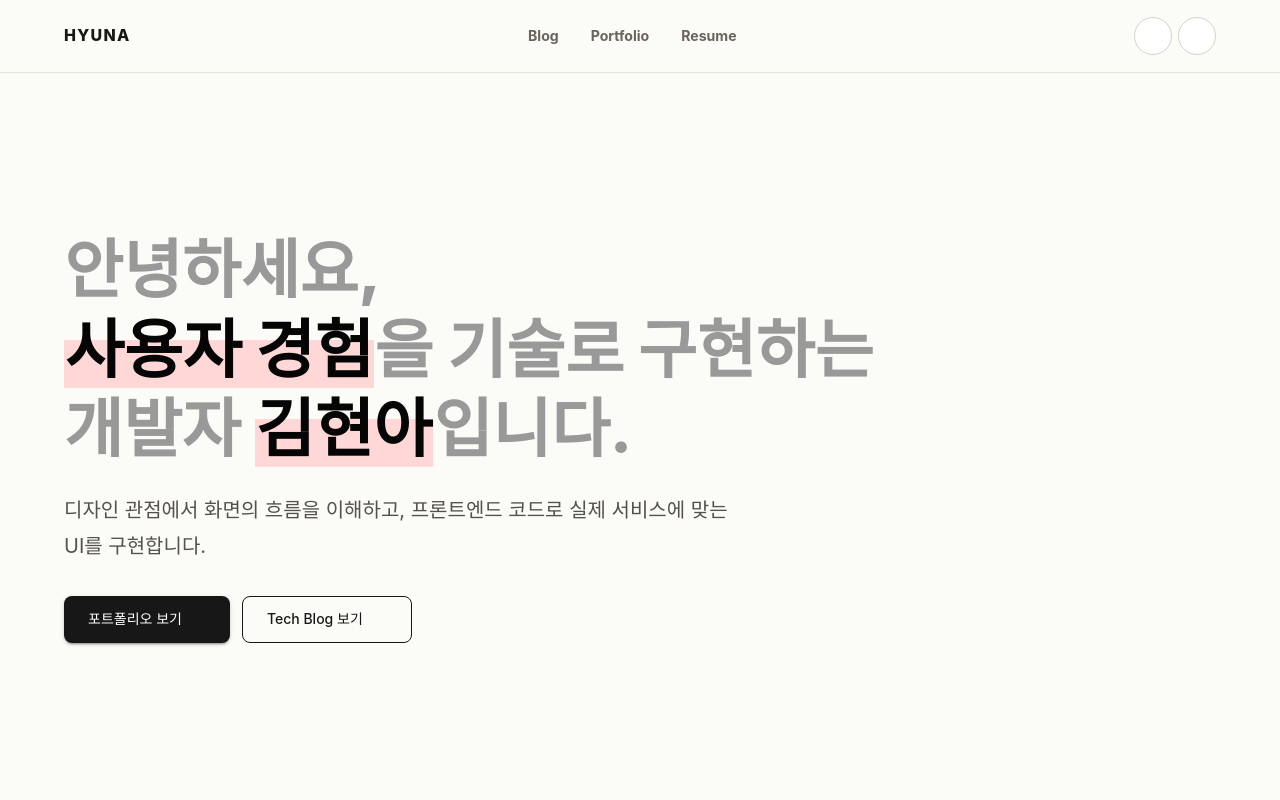
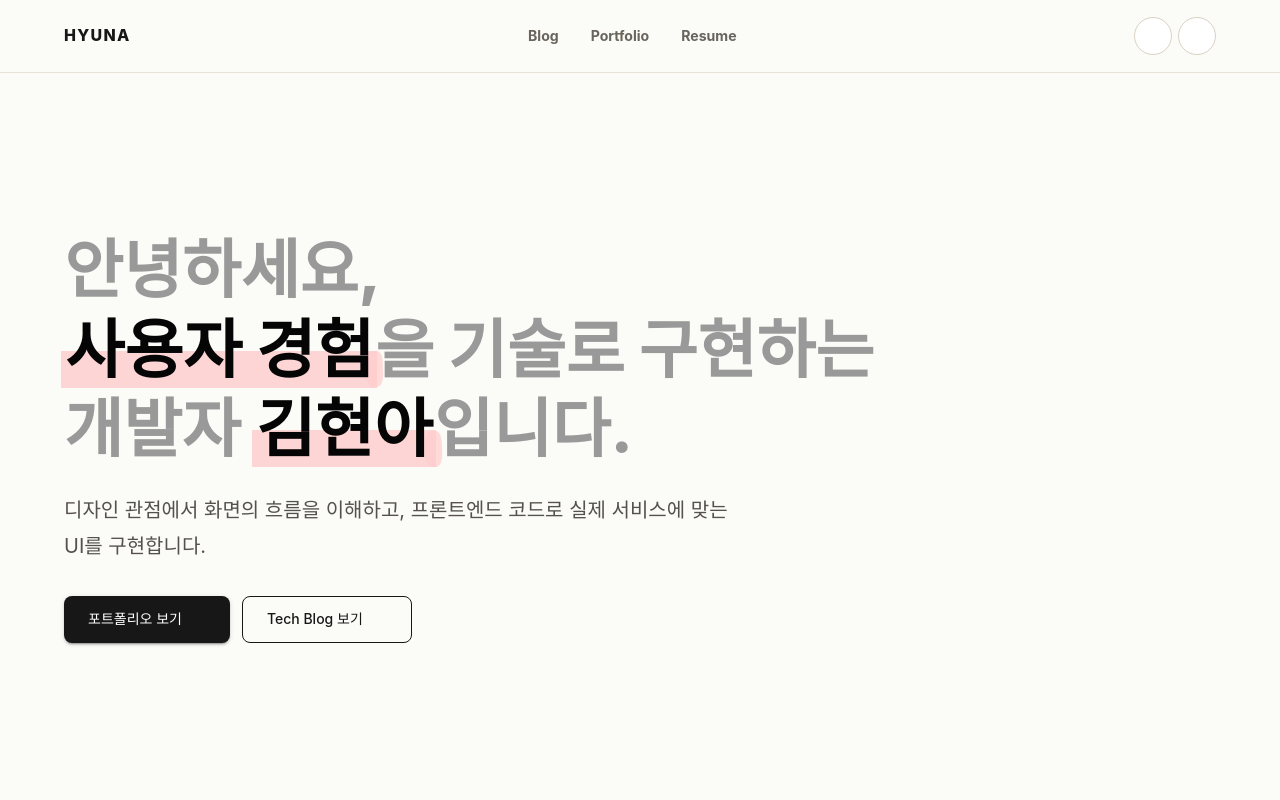
Before and after one commit to wynsumhi/wynsumhi.github.io, a React (Vite) app: page / in a window 1280 px wide. Shown: the top 800 px of the page. Built offline with nearby package versions, Linux system fonts and the light colour scheme; some icons are missing; a web font is replaced by a local one.

Commit message:
style: 홈 타이틀 형광펜 효과 보정

```diff
--- a/src/pages/Home/HomePage.tsx
+++ b/src/pages/Home/HomePage.tsx
@@ -43,11 +43,33 @@ const strengths = [
 
 // 형광펜 강조 스타일
 const highlightTextSx = {
-  display: "inline",
+  position: "relative",
+  display: "inline-block",
   color: "#050505",
-  background:
-    "linear-gradient(transparent 38%, rgba(255, 205, 205, 0.78) 38%)",
-  px: 0.12,
+  px: 0.16,
+  zIndex: 0,
+  "&::before": {
+    content: '""',
+    position: "absolute",
+    left: "-0.04em",
+    right: "-0.04em",
+    bottom: "0.02em",
+    height: "0.58em",
+    bgcolor: "rgba(255, 205, 205, 0.82)",
+    zIndex: -1,
+  },
+  "&::after": {
+    content: '""',
+    position: "absolute",
+    right: "-0.12em",
+    bottom: "0.03em",
+    width: "0.28em",
+    height: "0.56em",
+    bgcolor: "rgba(255, 205, 205, 0.72)",
+    borderRadius: "45% 30% 35% 45%",
+    transform: "rotate(-2deg)",
+    zIndex: -1,
+  },
 };
 
 const HomePage = () => {
```
